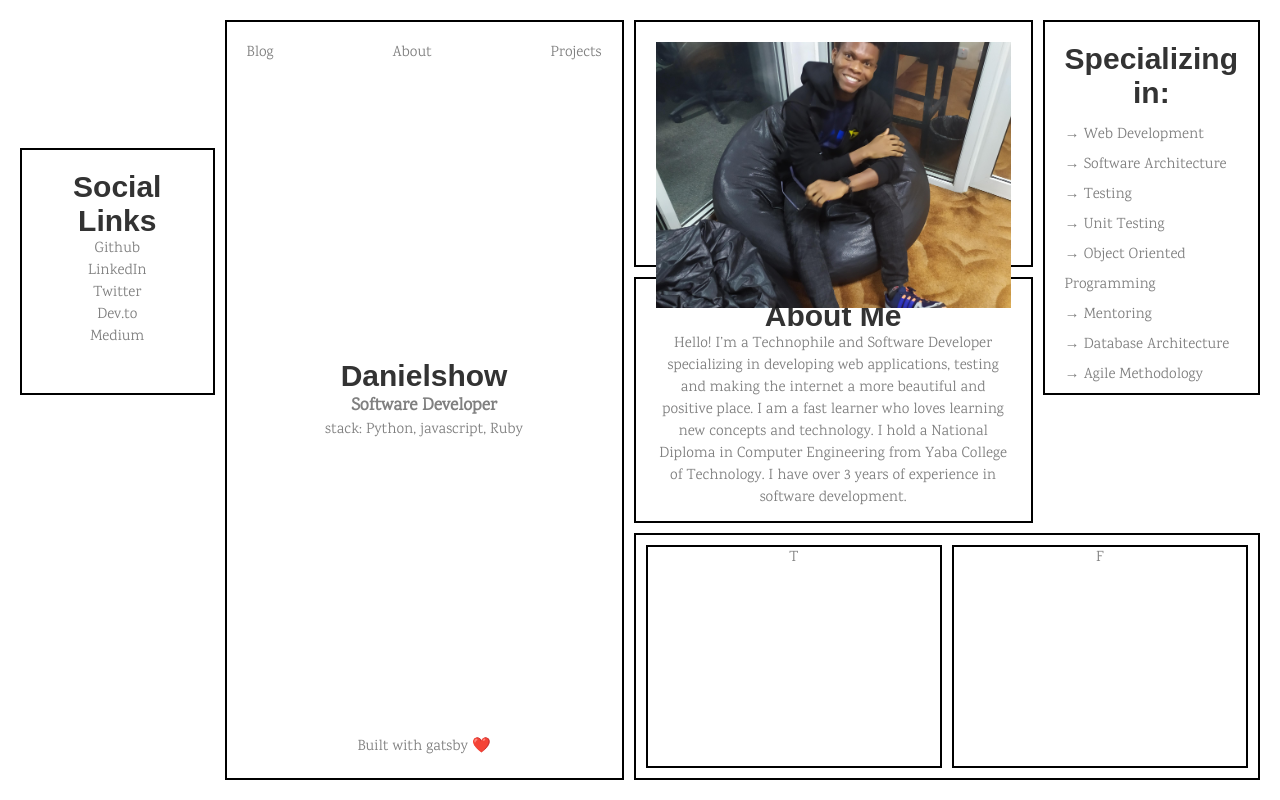
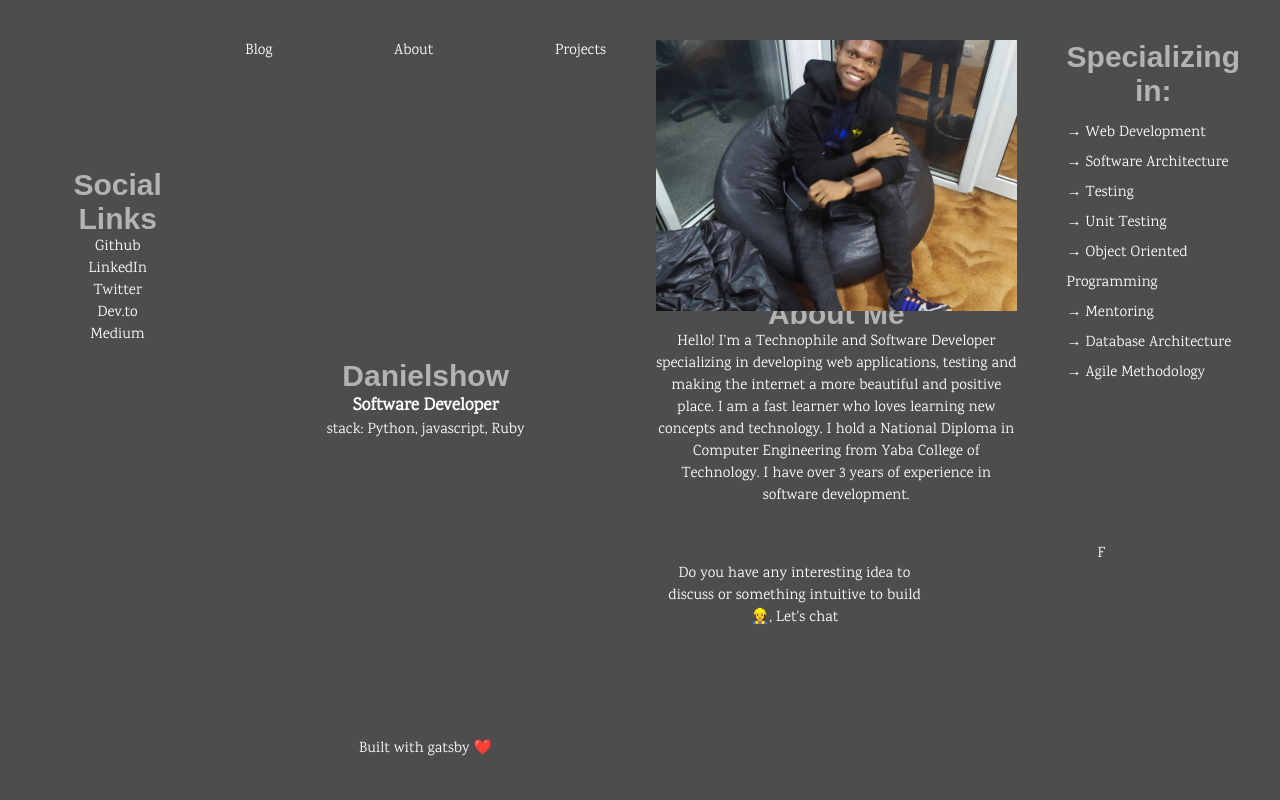
Before and after one commit to Danielshow/portfolio_2, a Gatsby site: page / in a window 1280 px wide. Built offline with nearby package versions, Linux system fonts and the light colour scheme; Gatsby itself is replaced by a stand-in of ours; a web font is replaced by a local one.

Commit message:
refactor css variables

```diff
--- a/src/pages/index.js
+++ b/src/pages/index.js
@@ -33,7 +33,7 @@ const IndexPage = () => (
           <p>stack: Python, javascript, Ruby</p>
         </div>
         <div>
-          Built with gatsby ❤️
+          Built with gatsby <span role="img" aria-label="love">❤️</span>
         </div>
       </div>
       <div className="box pics">
@@ -57,7 +57,9 @@ const IndexPage = () => (
       </ul>
       </div>
       <div className="box e">
-        <div className="talk">T</div>
+        <div className="talk">
+          Do you have any interesting idea to discuss or something intuitive to build <span role="img" aria-label="build">👷‍♀️</span>, Let's chat
+        </div>
         <div className="form">F</div>
       </div>
     </div>
--- a/src/stylesheet/_base.scss
+++ b/src/stylesheet/_base.scss
@@ -16,4 +16,5 @@ body {
   box-sizing: border-box;
   font-family: "Karma", serif;
   width: 100%;
+  background-color: lighten($color: #000000, $amount: 30);
 }
--- a/src/stylesheet/_layout.scss
+++ b/src/stylesheet/_layout.scss
@@ -1,22 +1,28 @@
+$bg: lighten($color: #000000, $amount: 30);
+$text-color: #fff;
+$header_color: darken($color: #fff, $amount: 30);
+// $border: 2px solid black;
+$border: none;
+
 .wrapper {
   display: grid;
   grid-template-columns: repeat(6, 1fr);
   grid-template-rows: repeat(6, 1fr);
   grid-gap: 10px;
-  background-color: #fff;
-  color: grey;
+  background-color: $bg;
+  color: $text-color;
   height: 100vh;
   padding: 20px;
 
   h1 {
-    color: lighten($color: #000000, $amount: 20);
+    color: $header_color;
     font-family: Belleza, sans-serif, 'Segoe UI', Tahoma, Geneva, Verdana, sans-serif;
   }
 }
 
 .box {
   font-size: 150%;
-  border: 2px solid black;
+  border:$border;
   text-align: center;
 }
 
@@ -51,10 +57,6 @@
   padding: 10px 10px;
 }
 
-.talk {
-  border: 2px solid black;
+.talk, .form {
+  border: $border;
 }
-
-.form {
-  border: 2px solid black;
-}
--- a/src/stylesheet/components/index.scss
+++ b/src/stylesheet/components/index.scss
@@ -36,3 +36,9 @@
     font-size: 1.5rem;
   }
 }
+
+.e {
+  .talk {
+    padding: 2rem;
+  }
+}
```
